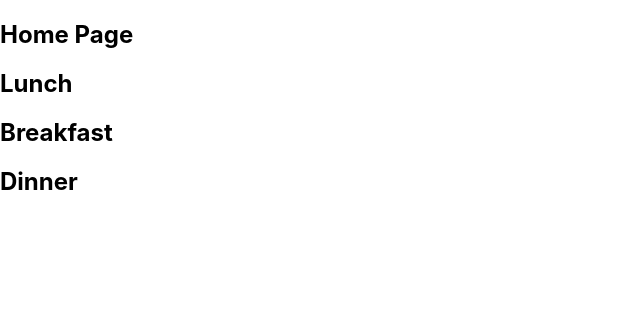
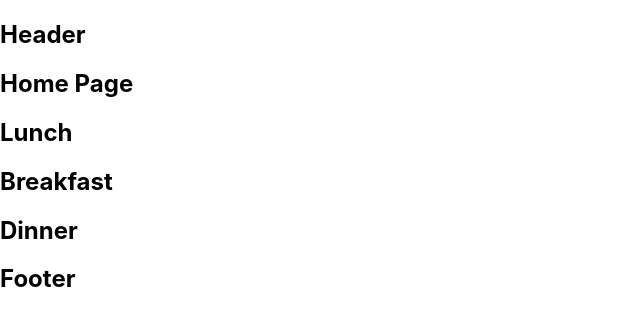
Before and after one commit to Rajebulalam/food-git-project, a React (Create React App) app: page / in a window 1280 px wide. Shown: the top 326 px of the page, without its empty margins (0-640 px from the left). Built offline with nearby package versions, Linux system fonts and the light colour scheme.

Commit message:
Hedar and Footer Initialized

```diff
--- a/src/App.js
+++ b/src/App.js
@@ -8,9 +8,12 @@
 import Order from './Pages/Order/Order';
 import MenuItem from './Pages/MenuItem/MenuItem';
 import Cart from './Pages/Cart/Cart';
+import Header from './Pages/Shared/Header/Header';
+import Footer from './Pages/Shared/Footer/Footer';
 function App() {
   return (
     <div className="container">
+      <Header></Header>
       <Routes>
         <Route path='/' element={<HomePage></HomePage>}></Route>
         <Route path='/cart' element={<Cart></Cart>}></Route>
@@ -20,6 +23,7 @@
         <Route path='/order' element={<Order></Order>}></Route>
         <Route path='*' element={<NotFound></NotFound>}></Route>
       </Routes>
+      <Footer></Footer>
     </div>
   );
 }
--- /dev/null
+++ b/src/Pages/HomePage/FoodHeader/FoodHeader.css
@@ -0,0 +1 @@
+.extra-header{}
--- /dev/null
+++ b/src/Pages/Shared/Footer/Footer.css
@@ -0,0 +1 @@
+.header-container{}
--- /dev/null
+++ b/src/Pages/Shared/Footer/Footer.js
@@ -0,0 +1,12 @@
+import React from 'react';
+import './Footer.css';
+
+const Footer = () => {
+    return (
+        <div className='header-container'>
+            <h2>Footer</h2>
+        </div>
+    );
+};
+
+export default Footer;
--- /dev/null
+++ b/src/Pages/Shared/Header/Header.css
@@ -0,0 +1 @@
+.header-container{}
--- /dev/null
+++ b/src/Pages/Shared/Header/Header.js
@@ -0,0 +1,12 @@
+import React from 'react';
+import './Header.css';
+
+const Header = () => {
+    return (
+        <div className='header-container'>
+            <h2>Header</h2>
+        </div>
+    );
+};
+
+export default Header;
```
Also changed, not shown: src/Pages/HomePage/FoodHeader/FoodHeader.js (added, +12 -0 lines).
